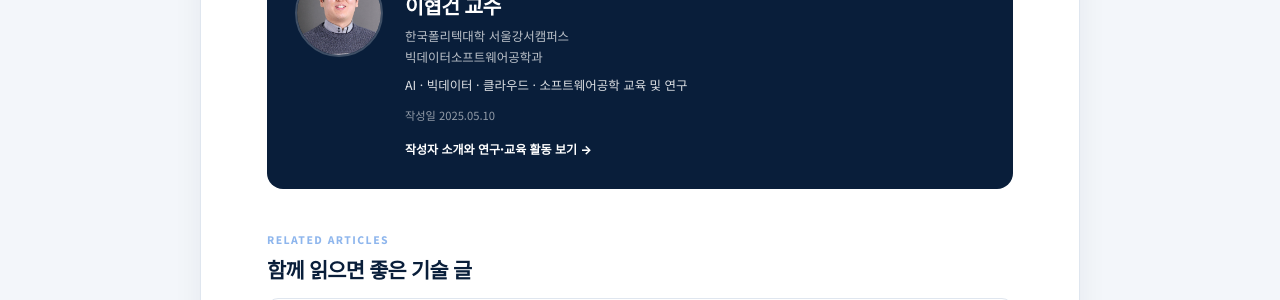
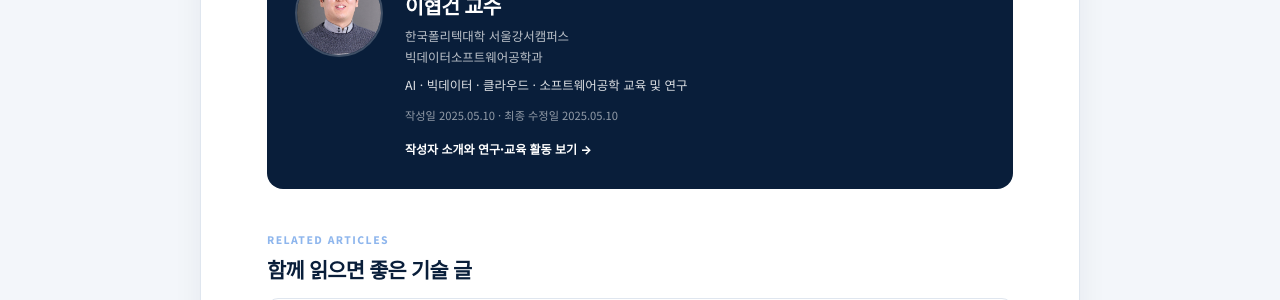
Before and after one commit to Hyeopgeon-Lee/hyeopgeon-Lee.github.io, a Jekyll site: the page built from _posts/2025-05-10-k8s-scheduling-principles.md, in a window 1280 px wide and 900 px high, scrolled down 5050 px. Shown: the part 153-453 px from the top of the window. Built offline with Jekyll 4.4.1, drawn with Linux system fonts in a browser that asks for light colours.

Commit message:
Show published and modified dates on posts

```diff
--- a/_includes/post-footer.html
+++ b/_includes/post-footer.html
@@ -13,12 +13,11 @@
       <h2 id="post-author-title"><a rel="author" href="{{ site.author.url | relative_url }}">이협건 교수</a></h2>
       <p>한국폴리텍대학 서울강서캠퍼스<br>빅데이터소프트웨어공학과</p>
       <p class="post-author-expertise">AI · 빅데이터 · 클라우드 · 소프트웨어공학 교육 및 연구</p>
+      {% assign displayed_modified_at = page.last_modified_at | default: page.date %}
       <p class="post-author-dates">
         작성일 <time datetime="{{ page.date | date_to_xmlschema }}">{{ page.date | date: '%Y.%m.%d' }}</time>
-        {% if page.last_modified_at %}
-          <span aria-hidden="true">·</span>
-          최종 수정일 <time datetime="{{ page.last_modified_at | date_to_xmlschema }}">{{ page.last_modified_at | date: '%Y.%m.%d' }}</time>
-        {% endif %}
+        <span aria-hidden="true">·</span>
+        최종 수정일 <time datetime="{{ displayed_modified_at | date_to_xmlschema }}">{{ displayed_modified_at | date: '%Y.%m.%d' }}</time>
       </p>
       <a class="post-author-more" href="{{ site.author.url | relative_url }}">작성자 소개와 연구·교육 활동 보기 →</a>
     </div>
```
